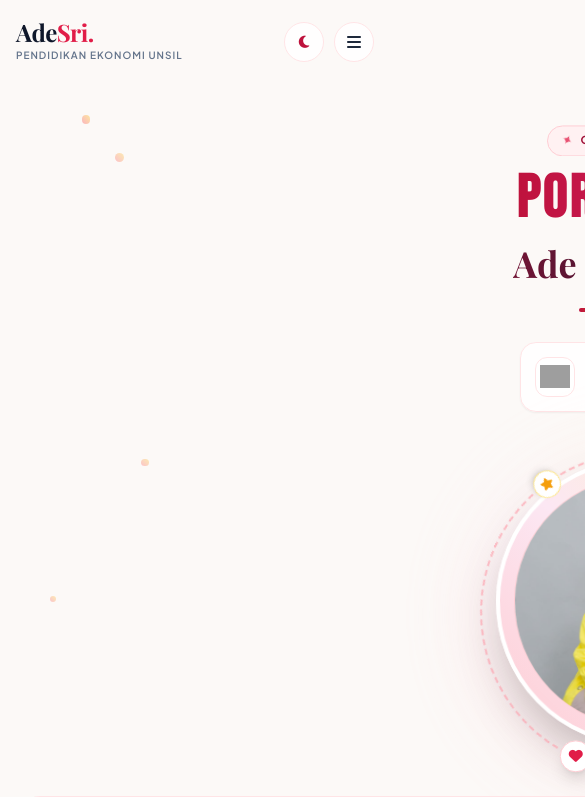
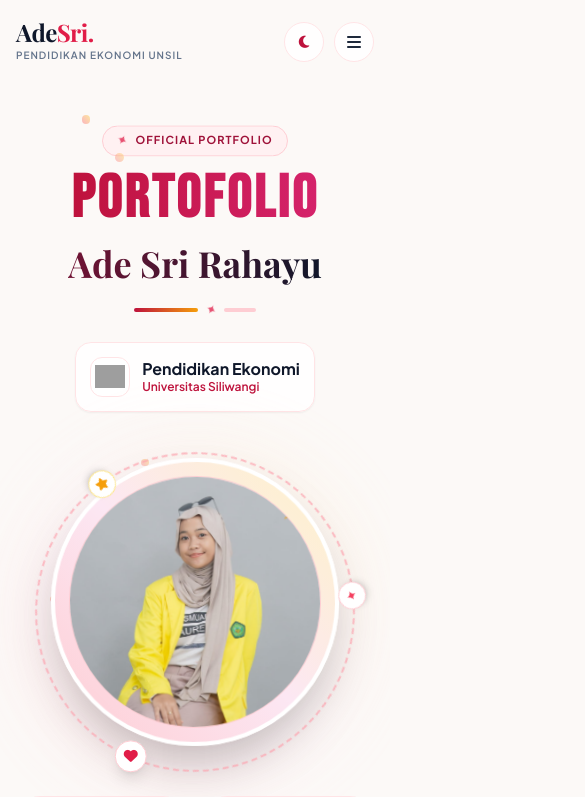
Before and after one commit to Adsrhyu/Portofolio-Ade-Sri-Rahayu, a React (Vite) app: page / in a window 390 px wide. Shown: the top 797 px of the page, 585 px wide, since content can reach past the window. Built offline with nearby package versions, Linux system fonts and the light colour scheme; grey boxes are pictures that could not be loaded; a web font is replaced by a local one.

Commit message:
fix: update hero with unsil logo, clean official badge, and revert mobile responsive layout (src/styles/main.css)

```diff
--- a/src/styles/main.css
+++ b/src/styles/main.css
@@ -41,21 +41,14 @@
   scroll-behavior: smooth;
 }
 
-html, body {
+body {
   font-family: 'Plus Jakarta Sans', sans-serif;
   background-color: var(--bg-primary);
   color: var(--text-primary);
   transition: background-color 0.3s ease, color 0.3s ease;
-  min-width: 1280px;
-  width: 100%;
+  overflow-x: hidden;
   -webkit-font-smoothing: antialiased;
   -moz-osx-font-smoothing: grayscale;
-  -webkit-text-size-adjust: 100%;
-}
-
-#root {
-  min-width: 1280px;
-  width: 100%;
 }
 
 /* Custom Scrollbar */
```
